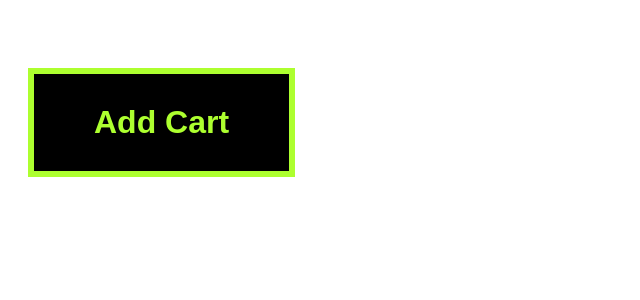
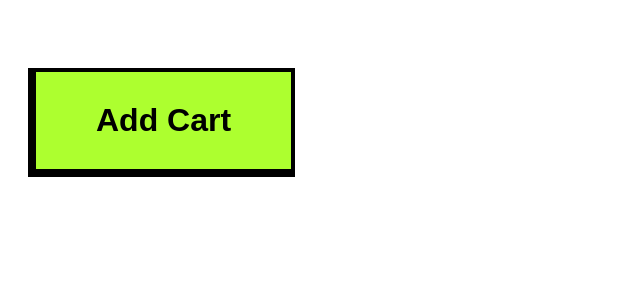
Before and after one commit to JBPORTALS/box-model-example-css, a React (Create React App) app: page / in a window 1280 px wide. Shown: the top 300 px of the page, without its empty margins (0-640 px from the left). Built offline with nearby package versions, Linux system fonts and the light colour scheme.

Commit message:
Add individual borders

```diff
--- a/src/App.css
+++ b/src/App.css
@@ -1,9 +1,16 @@
 .green-button {
-  background: black;
+  background: greenyellow;
   font-size: 32px;
   font-weight: 600;
-  color: greenyellow;
-  border: 6px solid greenyellow;
+  color: black;
+
+  /* border: 6px solid greenyellow; */
+  border-left: 8px solid black;
+  border-bottom: 8px solid black;
+  border-top: 4px solid black;
+  border-right: 4px solid black;
+
+  /* Q: Find out how to remove the border for button from all edges */
 
   /* padding: 60px; */
   padding-left: 60px;
```
